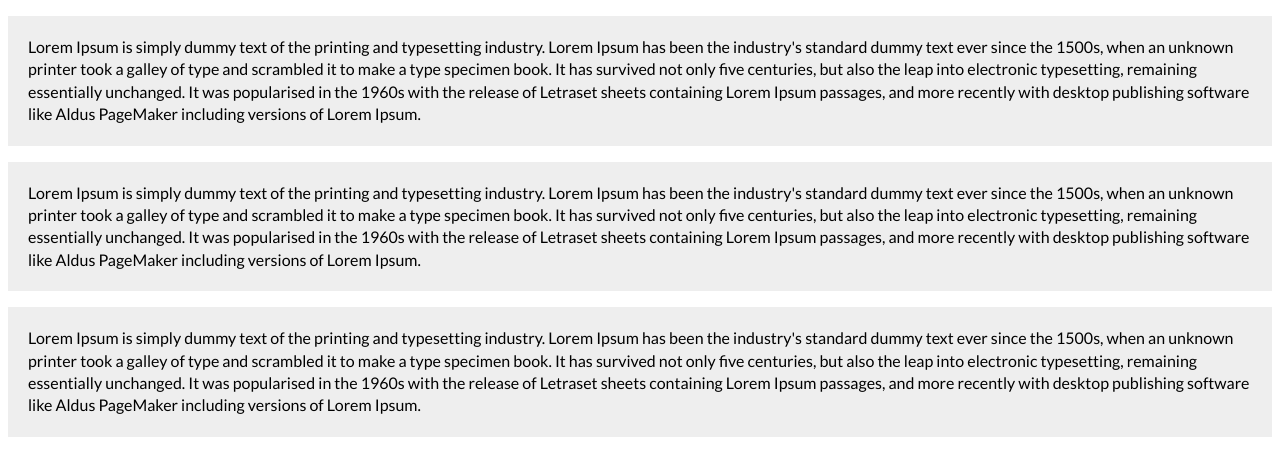
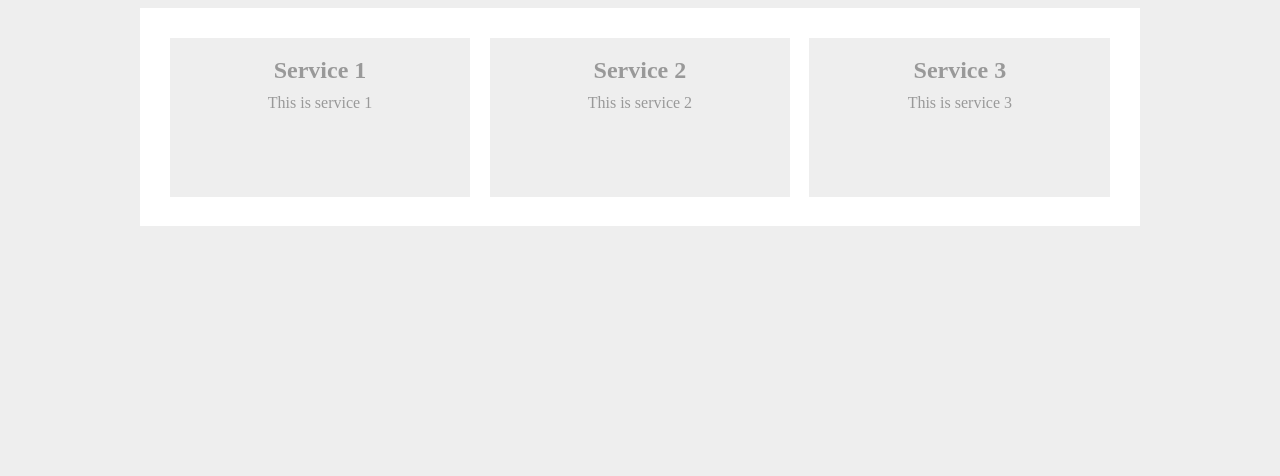
Before and after one commit to tahmid-tanzim/CSS-Positioning, a website: page app/index.html in a window 1280 px wide. Drawn offline with Linux system fonts and the light colour scheme.

Commit message:
Floating Elements

```diff
--- a/app/index.html
+++ b/app/index.html
@@ -8,24 +8,20 @@
 </head>
 <body>
 
-<p>Lorem Ipsum is simply dummy text of the printing and typesetting industry. Lorem Ipsum has been the industry's
-    standard dummy text ever since the 1500s, when an unknown printer took a galley of type and scrambled it to make a
-    type specimen book. It has survived not only five centuries, but also the leap into electronic typesetting,
-    remaining essentially unchanged. It was popularised in the 1960s with the release of Letraset sheets containing
-    Lorem Ipsum passages, and more recently with desktop publishing software like Aldus PageMaker including versions of
-    Lorem Ipsum.</p>
-<p>Lorem Ipsum is simply dummy text of the printing and typesetting industry. Lorem Ipsum has been the industry's
-    standard dummy text ever since the 1500s, when an unknown printer took a galley of type and scrambled it to make a
-    type specimen book. It has survived not only five centuries, but also the leap into electronic typesetting,
-    remaining essentially unchanged. It was popularised in the 1960s with the release of Letraset sheets containing
-    Lorem Ipsum passages, and more recently with desktop publishing software like Aldus PageMaker including versions of
-    Lorem Ipsum.</p>
-<p>Lorem Ipsum is simply dummy text of the printing and typesetting industry. Lorem Ipsum has been the industry's
-    standard dummy text ever since the 1500s, when an unknown printer took a galley of type and scrambled it to make a
-    type specimen book. It has survived not only five centuries, but also the leap into electronic typesetting,
-    remaining essentially unchanged. It was popularised in the 1960s with the release of Letraset sheets containing
-    Lorem Ipsum passages, and more recently with desktop publishing software like Aldus PageMaker including versions of
-    Lorem Ipsum.</p>
+<div class="wrapper">
+    <div class="service">
+        <h2>Service 1</h2>
+        <p>This is service 1</p>
+    </div>
+    <div class="service">
+        <h2>Service 2</h2>
+        <p>This is service 2</p>
+    </div>
+    <div class="service">
+        <h2>Service 3</h2>
+        <p>This is service 3</p>
+    </div>
+</div>
 
 </body>
 </html>
--- a/app/sass/style.scss
+++ b/app/sass/style.scss
@@ -1,8 +1,33 @@
 @import url('https://fonts.googleapis.com/css?family=Lato:400,400i,700|Open+Sans:400,400i,600,700|Roboto:400,400i,500,700');
 
-p {
+body {
+  background-color: #eee;
+}
+
+.wrapper {
+  background-color: #fff;
+  max-width: 960px;
+  margin: 0 auto;
   padding: 20px;
-  background-color: #eee;
-  font-family: 'Lato', 'Roboto', 'Open Sans', sans-serif;
-  line-height: 1.4em;
+
+  .service {
+    float: left;
+    background-color: #eee;
+    width: 29.33%;
+    margin: 1%;
+    padding: 1%;
+    height: 140px;
+
+    h2, p {
+      color: #999;
+      margin: 10px 0;
+      text-align: center;
+    }
+  }
+
+  &:after {
+    content: "";
+    display: block;
+    clear: both;
+  }
 }
```
Also changed, not shown: app/css/style.css, app/images/cloud.jpg (added).
